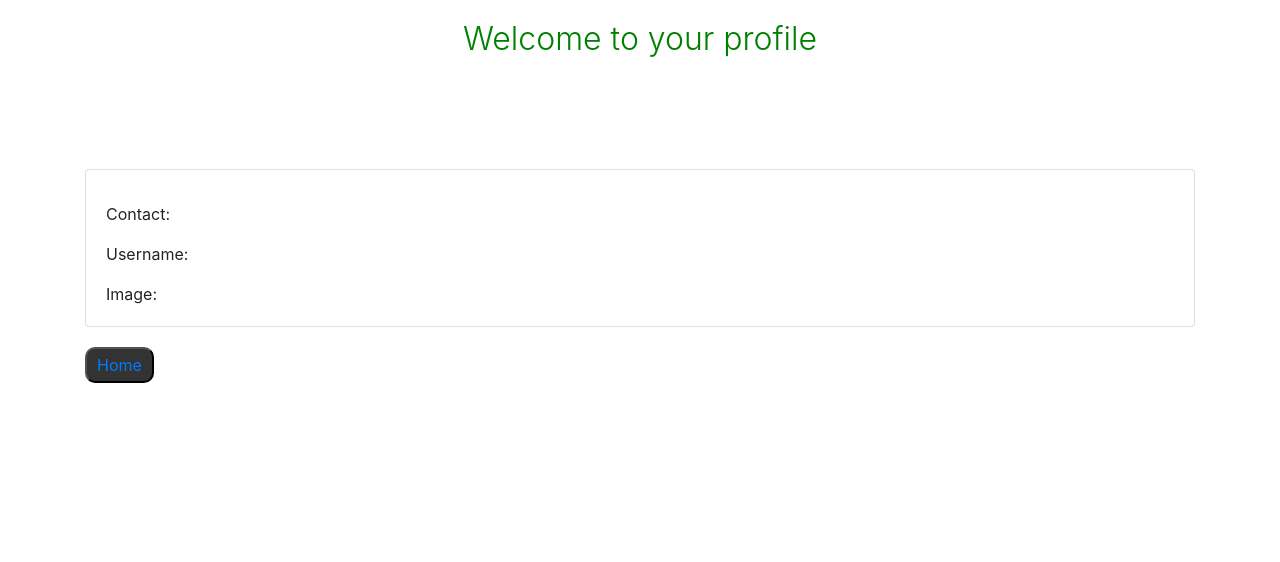
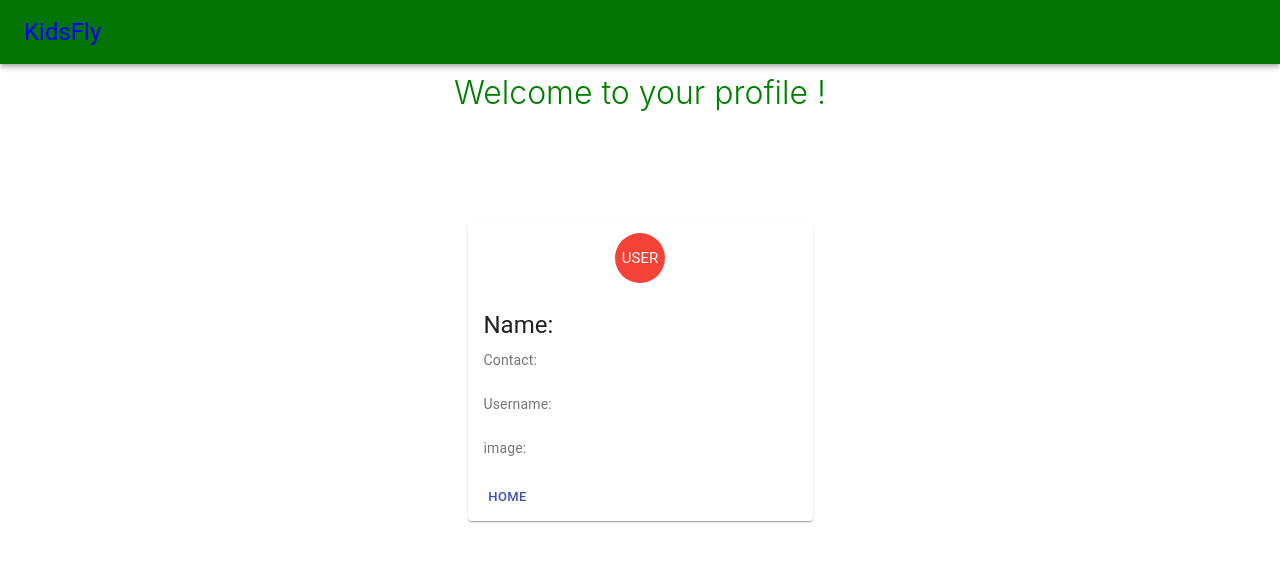
Before and after one commit to kids-fly/frontend, a React (Create React App) app: page /profile/6a0c8a00-b2a7-11e9-ac42-8178fd7b9544 in a window 1280 px wide. Shown: the top 562 px of the page. Built offline with nearby package versions, Linux system fonts and the light colour scheme.

Commit message:
Added styling to the profile page

```diff
--- a/package.json
+++ b/package.json
@@ -3,6 +3,7 @@
   "version": "0.1.0",
   "private": true,
   "dependencies": {
+    "@material-ui/core": "^4.3.0",
     "bootstrap": "^4.3.1",
     "react": "^16.8.6",
     "react-dom": "^16.8.6",
--- a/src/components/App.js
+++ b/src/components/App.js
@@ -3,12 +3,32 @@ import ProfileForm from "./ProfileForm";
 import { Container } from "reactstrap";
 import { Route, Link, Switch } from "react-router-dom";
 import UserCard from "./UserCard";
+import { makeStyles } from "@material-ui/core/styles";
+import AppBar from "@material-ui/core/AppBar";
+import Toolbar from "@material-ui/core/Toolbar";
+import Typography from "@material-ui/core/Typography";
+
+const useStyles = makeStyles({
+  root: {
+    flexGrow: 1
+  }
+});
 
 const App = props => {
+  const classes = useStyles();
   const [users, setUsers] = useState([]);
 
   return (
     <div>
+      <div className={classes.root}>
+        <AppBar position="static" style={{ backgroundColor: "#047503" }}>
+          <Toolbar>
+            <Typography variant="h5" style={{ color: "blue" }}>
+              KidsFly
+            </Typography>
+          </Toolbar>
+        </AppBar>
+      </div>
       <Container>
         <Switch>
           <Route
--- a/src/components/ProfileForm.js
+++ b/src/components/ProfileForm.js
@@ -110,7 +110,14 @@ const ProfileForm = props => {
         </FormGroup>
 
         <Link
-          style={{ marginTop: "20px", textDecoration: "none" }}
+          style={{
+            marginTop: "10px",
+            textDecoration: "none",
+            background: "blue",
+            color: "white",
+            padding: "10px",
+            borderRadius: "10px"
+          }}
           to={`/profile/${userInfo.id}`}
           onClick={props.setUsers(userInfo)}
           color="success"
--- a/src/components/UserCard.js
+++ b/src/components/UserCard.js
@@ -1,46 +1,129 @@
 import React from "react";
-import { Card, CardText, CardBody, CardTitle } from "reactstrap";
+//import { Card, CardText, CardBody, CardTitle } from "reactstrap";
 import styled from "styled-components";
 import { Link } from "react-router-dom";
+// Material UI Trying Something
+import { makeStyles } from "@material-ui/core/styles";
+import Card from "@material-ui/core/Card";
+import CardActionArea from "@material-ui/core/CardActionArea";
+import CardActions from "@material-ui/core/CardActions";
+import CardContent from "@material-ui/core/CardContent";
+import CardMedia from "@material-ui/core/CardMedia";
+import Button from "@material-ui/core/Button";
+import Typography from "@material-ui/core/Typography";
+import { red } from "@material-ui/core/colors";
+import Avatar from "@material-ui/core/Avatar";
 
-const StyleCard = styled.div`
-  margin-top: 10%;
-  margin-bottom: 20px;
+// const StyleCard = styled.div`
+//   margin-top: 10%;
+//   margin-bottom: 20px;
+// `;
+
+// const Button = styled.button`
+//   background: lightgrey;
+//   border-radius: 10px;
+//   padding: 4px 10px;
+//   text-decoration: none;
+// `;
+// const Title = styled.h2`
+//   text-align: center;
+//   margin-top: 20px;
+//   color: green;
+//   font-weight: 300;
+// `;
+
+const useStyles = makeStyles({
+  card: {
+    maxWidth: 345,
+    margin: "10% auto"
+  },
+  media: {
+    height: 140
+  },
+  avatar: {
+    backgroundColor: red[500],
+    margin: "10px auto",
+    width: "50px",
+    height: "50px",
+    fontSize: "15px"
+  }
+});
+
+const Title = styled.h2`
+  text-align: center;
+  color: green;
+  margin-top: 10px;
+  font-weight: 300;
 `;
 
-const Button = styled.button`
-  background: #333;
-  border-radius: 10px;
-  padding: 4px 10px;
-  text-decoration: none;
-`;
-const Title = styled.h2`
-  text-align: center;
-  margin-top: 20px;
-  color: green;
-  font-weight: 300;
-`;
 const UserCard = props => {
+  const classes = useStyles();
   return (
+    // <div>
+    //   <Title>Welcome to your profile {props.users.firstname}</Title>
+    //   <StyleCard>
+    //     <Card
+    //       style={{
+    //         backgroundColor: "rgba(9,108,8,0.3)",
+    //         boxShadow: "1px 1px 15px #333"
+    //       }}
+    //     >
+    //       <CardBody>
+    //         <CardTitle>
+    //           Name: {props.users.firstname} {props.users.lastname}
+    //         </CardTitle>
+    //         <CardText>Contact: {props.users.contact}</CardText>
+    //         <CardText>Username: {props.users.username}</CardText>
+    //         <CardText>Image: {props.users.image_url}</CardText>
+    //       </CardBody>
+    //     </Card>
+    //   </StyleCard>
+    //   <Button>
+    //     <Link style={{ textDecoration: "none" }} to="/profile/new">
+    //       Home
+    //     </Link>
+    //   </Button>
+    // </div>
     <div>
-      <Title>Welcome to your profile {props.users.firstname}</Title>
-      <StyleCard>
-        <Card>
-          <CardBody>
-            <CardTitle>
-              {props.users.firstname} {props.users.lastname}
-            </CardTitle>
-            <CardText>Contact: {props.users.contact}</CardText>
-            <CardText>Username: {props.users.username}</CardText>
-            <CardText>Image: {props.users.image_url}</CardText>
-          </CardBody>
-        </Card>
-      </StyleCard>
-      <Button>
-        <Link style={{ textDecoration: "none" }} to="/profile/new">
-          Home
-        </Link>
-      </Button>
+      <Title>Welcome to your profile {props.users.firstname} !</Title>
+      <Card className={classes.card}>
+        <CardActionArea>
+          {/* <CardMedia
+          className={classes.media}
+          image="/static/images/cards/contemplative-reptile.jpg"
+          title="Contemplative Reptile"
+        /> */}
+
+          {
+            <Avatar aria-label="recipe" className={classes.avatar}>
+              USER
+            </Avatar>
+          }
+          <CardContent>
+            <Typography gutterBottom variant="h5" component="h2">
+              Name: {props.users.firstname} {props.users.lastname}
+            </Typography>
+            <Typography variant="body2" color="textSecondary" component="p">
+              Contact: {props.users.contact}
+            </Typography>
+            <br />
+            <Typography variant="body2" color="textSecondary" component="p">
+              Username: {props.users.username}
+            </Typography>
+            <br />
+            <Typography variant="body2" color="textSecondary" component="p">
+              image: {props.users.image_url}
+            </Typography>
+          </CardContent>
+        </CardActionArea>
+        <CardActions>
+          <Link to="/profile/new">
+            <Button size="small" color="primary">
+              Home
+            </Button>
+          </Link>
+        </CardActions>
+      </Card>
     </div>
   );
 };
```
Also changed, not shown: 1 other file (tests, documents, lock files or other folders).
